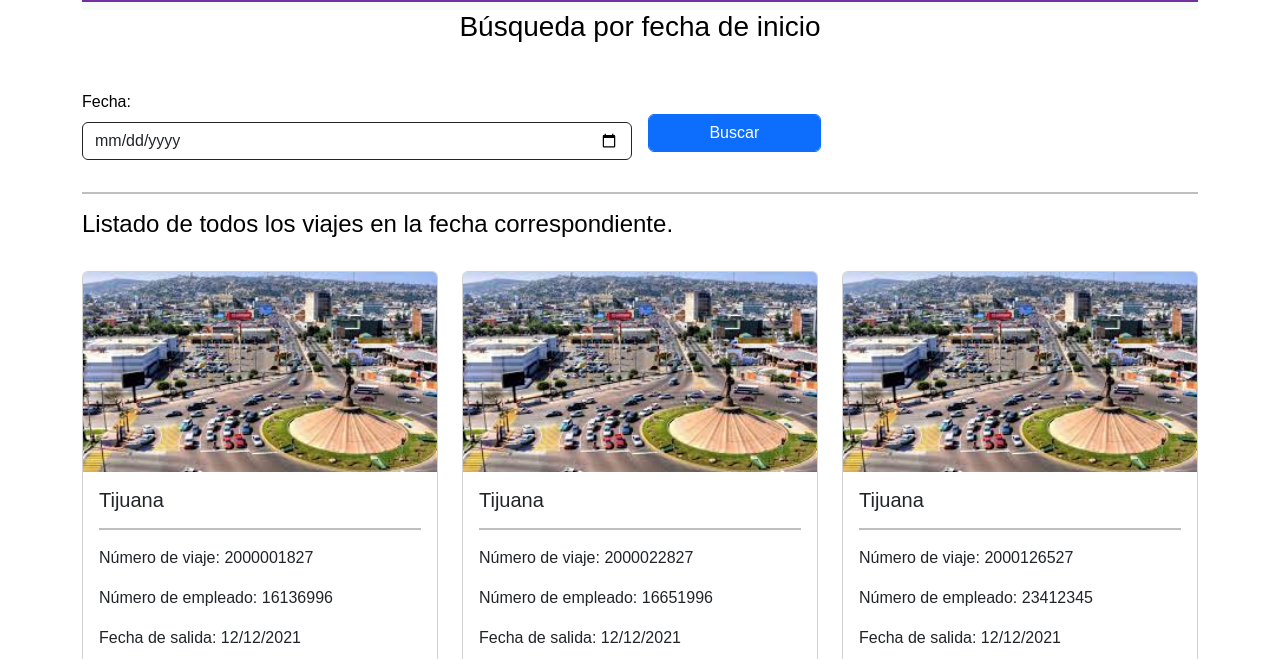
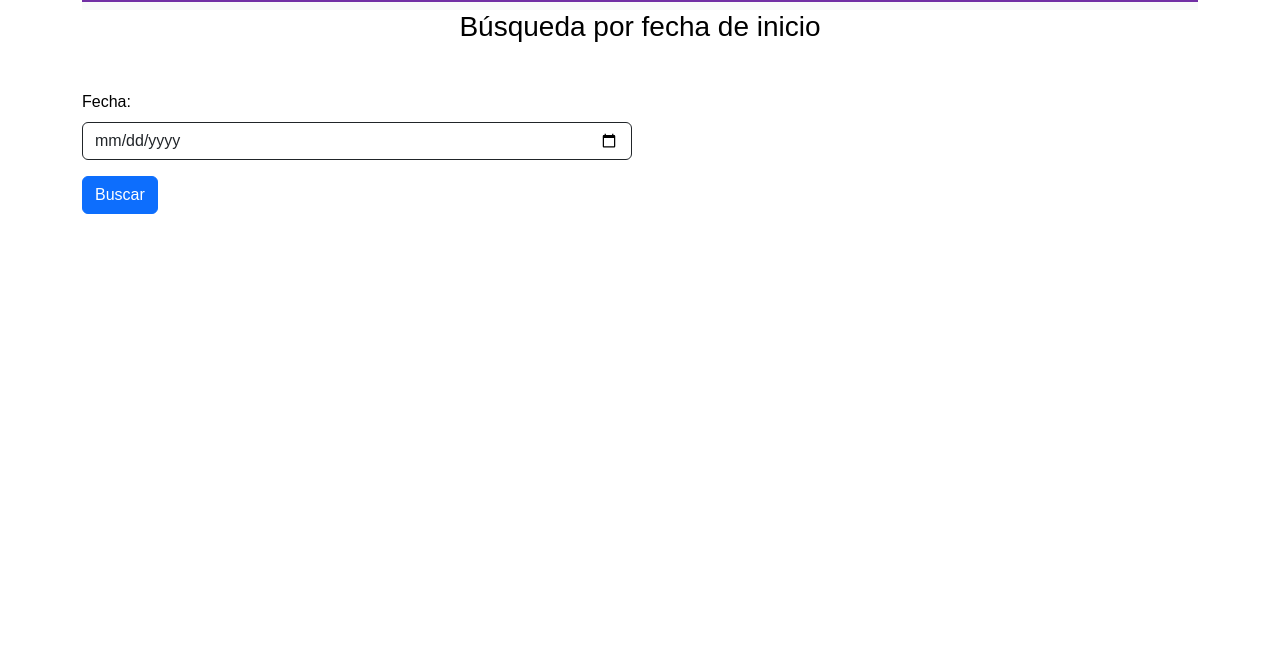
Before and after one commit to JRHERNANDM03/PAPERLESS-FRONT, a plain HTML site: page directivo/busqueda_fecha.html in a window 1280 px wide. Shown: the part 141-800 px from the top of the page. Drawn offline with nearby package versions, Linux system fonts and the light colour scheme.

Commit message:
change branches

```diff
--- a/directivo/busqueda_fecha.html
+++ b/directivo/busqueda_fecha.html
@@ -60,12 +60,15 @@
         </div>
         <div class="col-md-2">
           <label for="inputPassword4" class="form-label" style="color: black;"></label>
-          <input type="submit" name="find" class="form-control btn btn-primary" id="inputPassword4" value="Buscar">
+        <!--  <input type="submit" name="find" class="form-control btn btn-primary" id="inputPassword4" value="Buscar"> -->
         </div>
       </form>
+
+      <button class="btn btn-primary" id="listar">Buscar</button>
+
     </div>
 
-    <div class="container" style="padding-bottom: 5%;">
+    <div class="container" id="cards" style="padding-bottom: 5%; display: none;">
       <hr>
 
       <h4 style="color: black;">Listado de todos los viajes en la fecha correspondiente.</h4>
@@ -159,5 +162,9 @@
       </div>
     </div>
 
+    <script>
+      document.getElementById("listar").click()
+    </script>
+
 </body>
 </html>
```
